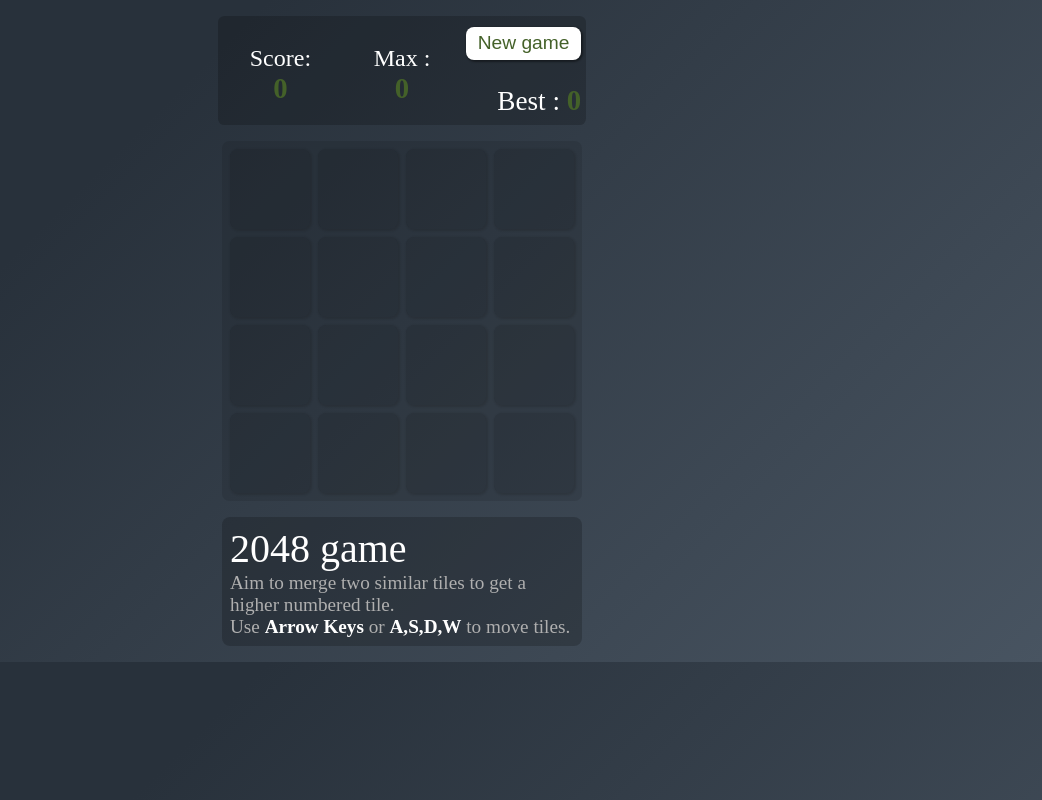
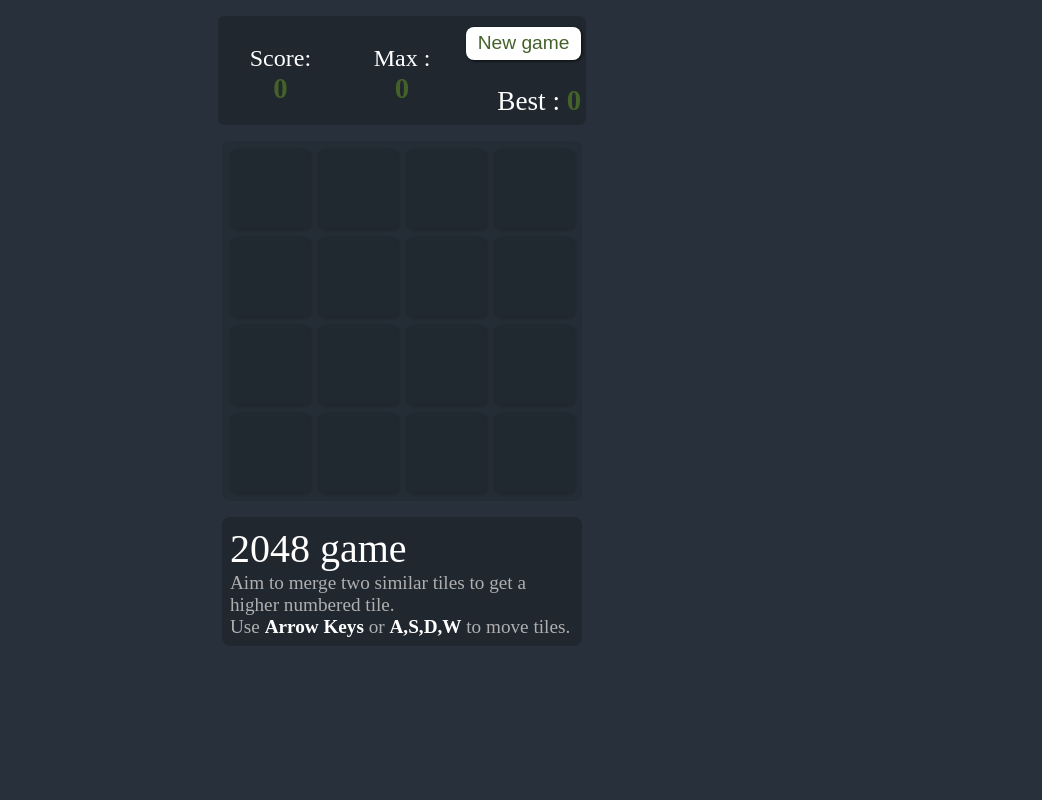
Before and after one commit to upoudel888/2048NumberGame, a React (Create React App) app: page / in a window 1280 px wide. Shown: the whole page, without its empty margins (238-1280 px from the left). Built offline with nearby package versions, Linux system fonts and the light colour scheme.

Commit message:
gradient removed

```diff
--- a/src/index.css
+++ b/src/index.css
@@ -8,8 +8,8 @@
 
 html,
 body {
-  background-color: #485461;
-  background-image: linear-gradient(315deg, #485461 0%, #28313b 74%);
+  background-color:  #28313b;
+  /* background-image: linear-gradient(315deg, #485461 0%, #28313b 74%); */
 }
 
 /* animations */
```
